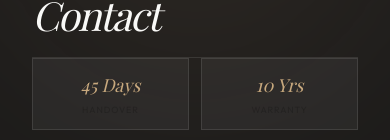
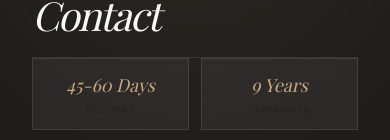
Before and after one commit to harshadhh/jai-interiors, a Next.js app: page / in a window 390 px wide. Both pictures are taken after a click on the button "Toggle menu". Shown: the part 527-667 px from the top of the page. Built offline with nearby package versions, Linux system fonts and the light colour scheme; no server answers; a web font is replaced by a local one.

Commit message:
Update Navigation.tsx

```diff
--- a/components/Navigation.tsx
+++ b/components/Navigation.tsx
@@ -166,10 +166,10 @@ export function Navigation() {
               {/* Trust Badges */}
               <div className="grid grid-cols-2 gap-3">
                 {[
-                  { val: '45 Days', label: 'Handover' },
-                  { val: '10 Yrs', label: 'Warranty' },
+                  { val: '45-60 Days', label: 'Delivery' },
+                  { val: '9 Years', label: 'Experience' },
                   { val: `${googleRatingValue} ★`, label: 'Google Rating' },
-                  { val: '200+', label: 'Projects Done' },
+                  { val: '207+', label: 'Projects Delivered' },
                 ].map((b) => (
                   <div key={b.label} className="bg-alabaster/5 border border-alabaster/10 p-3 text-center">
                     <p className="text-brass font-serif italic text-lg">{b.val}</p>
```
